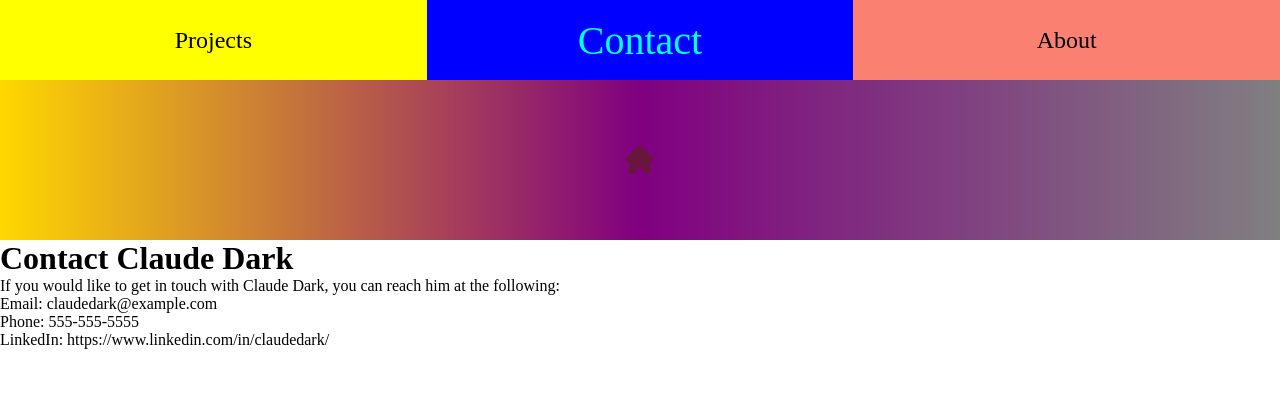
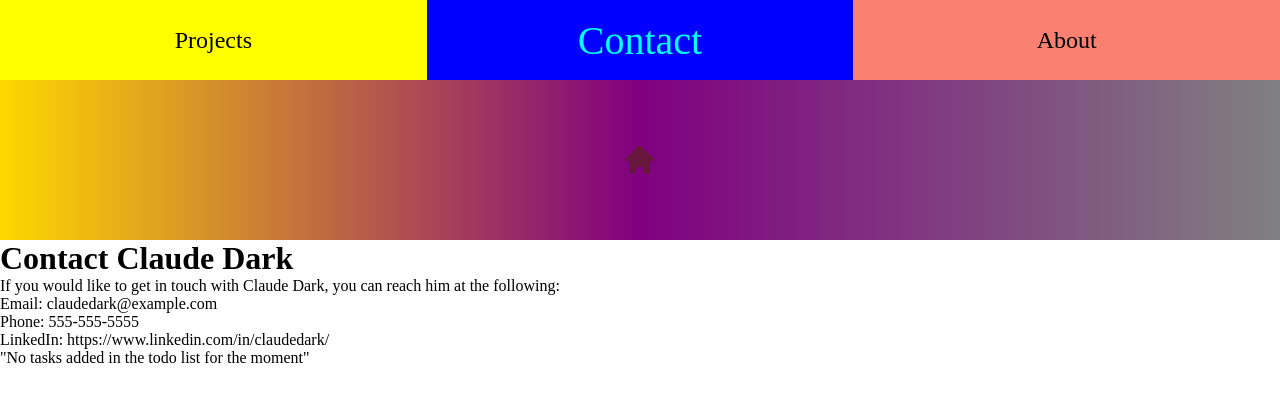
Before and after one commit to monkeycs60/doc-reac-projets, a React (Vite) app: page /contact in a window 1280 px wide. Shown: the top 402 px of the page. Built offline with nearby package versions, Linux system fonts and the light colour scheme.

Commit message:
implement local storage

```diff
--- a/package.json
+++ b/package.json
@@ -13,6 +13,7 @@
     "@emotion/styled": "^11.10.5",
     "@mui/icons-material": "^5.11.0",
     "@mui/material": "^5.11.1",
+    "js-cookie": "^3.0.1",
     "react": "^18.2.0",
     "react-dom": "^18.2.0",
     "react-icons": "^4.7.1",
--- a/src/components/ToDo/ToDo.jsx
+++ b/src/components/ToDo/ToDo.jsx
@@ -1,10 +1,25 @@
-import React, { useContext } from "react";
+import React, { useContext, useEffect, useState } from "react";
 import { TaskContext } from "../../App.jsx";
 import "./ToDo.css";
 
+const ToDo = () => {
+  const [tasks, setTasks] = useState(
+    JSON.parse(localStorage.getItem("memoire")) || []
+  );
+  const { task, setTask } = useContext(TaskContext);
 
-const ToDo = () => {
-  const { task, setTask, tasks, setTasks } = useContext(TaskContext);
+  // Load the saved tasks from local storage when the component mounts
+  useEffect(() => {
+    const savedTasks = localStorage.getItem("memoire");
+    if (savedTasks) {
+      setTasks(JSON.parse(savedTasks));
+    }
+  }, [setTasks]);
+
+  // Save the tasks to local storage whenever the tasks array changes
+  useEffect(() => {
+    localStorage.setItem("memoire", JSON.stringify(tasks));
+  }, [tasks]);
 
   const handleChange = (e) => {
     setTask(e.target.value);
@@ -62,6 +77,4 @@ const ToDo = () => {
   );
 };
 
-
-
 export default ToDo;
--- a/src/pages/contactpage/ContactPage.jsx
+++ b/src/pages/contactpage/ContactPage.jsx
@@ -1,9 +1,9 @@
-import React, { useContext } from "react";
-import { TaskContext } from "../../App.jsx";
+import React from "react";
 import "./ContactPage.css";
 
 const ContactPage = () => {
-  const { tasks } = useContext(TaskContext);
+  // Initialize tasks with the value of the "memoire" item in the local storage
+  const tasks = JSON.parse(localStorage.getItem("memoire")) || [];
 
   return (
     <div>
@@ -18,9 +18,11 @@ const ContactPage = () => {
         <li>LinkedIn: https://www.linkedin.com/in/claudedark/</li>
       </ul>
       <div>
-        {tasks.map((task) => (
-          <li key={task.id}>{task.task}</li>
-        ))}
+        {tasks.length === 0 ? (
+          <p>"No tasks added in the todo list for the moment"</p>
+        ) : (
+          tasks.map((task) => <li key={task.id}>{task.task}</li>)
+        )}
       </div>
     </div>
   );
```
Also changed, not shown: 1 other file (tests, documents, lock files or other folders).
